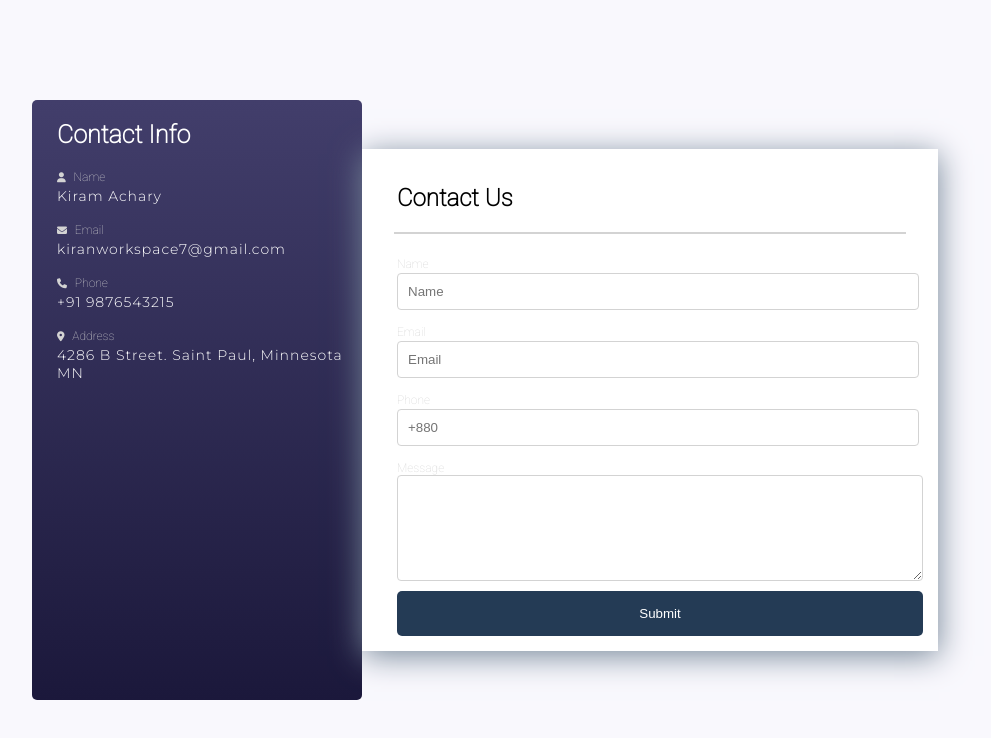
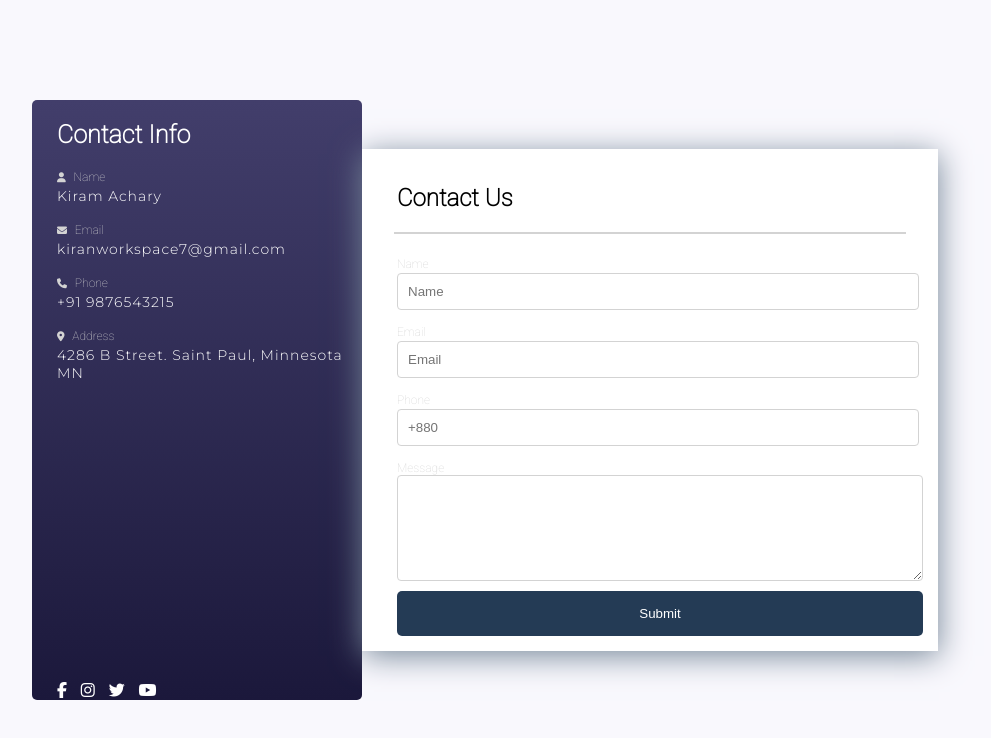
Before and after one commit to AkRazu/Contact-page, a plain HTML site: page index.html in a window 1280 px wide. Shown: the whole page, without its empty margins (155-1146 px from the left). Drawn offline with Linux system fonts and the light colour scheme.

Commit message:
Add something new

```diff
--- a/index.html
+++ b/index.html
@@ -23,6 +23,12 @@
 
             <label for=""><i class="fa-solid fa-location-dot"></i> Address</label>
             <p>4286 B Street. Saint Paul, Minnesota MN</p>
+            <div class="social">
+                <i class="fa-brands fa-facebook-f"></i>
+                <i class="fa-brands fa-instagram"></i>
+                <i class="fa-brands fa-twitter"></i>
+                <i class="fa-brands fa-youtube"></i>
+            </div>
         </div>
         <div class="div-2">
             <h2>Contact Us</h2>
--- a/style.css
+++ b/style.css
@@ -45,6 +45,17 @@
     color: lightgray;
     font-size: 12px;
 }
+.social i{
+ margin-left: 10px;
+}
+.social {
+    color: white;
+    display: inline-block;
+    position: absolute;
+    bottom: 100px;
+    margin-left: 10px;
+
+}
 
 .div-2{
     background-color: #FFFFFF;
```
